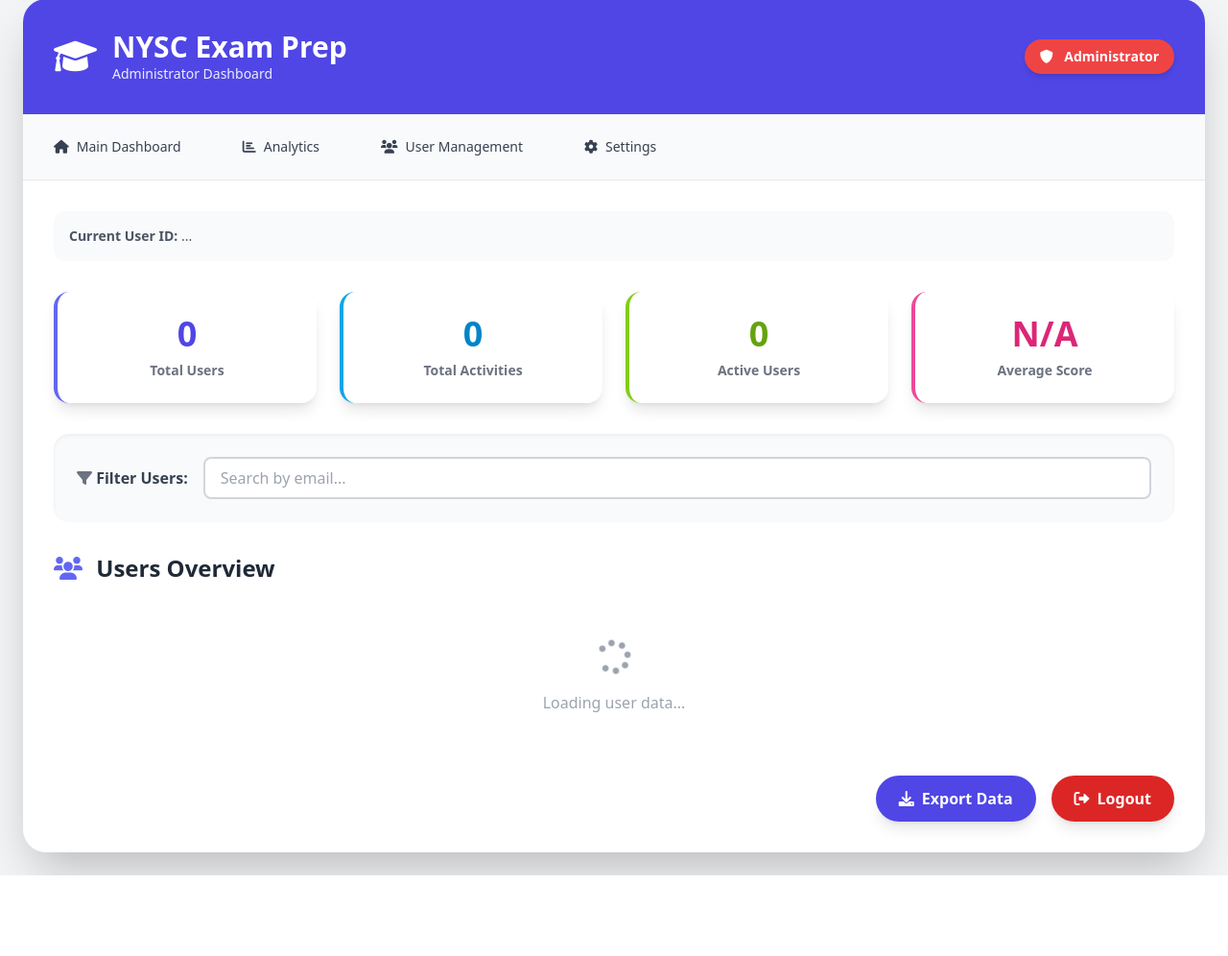
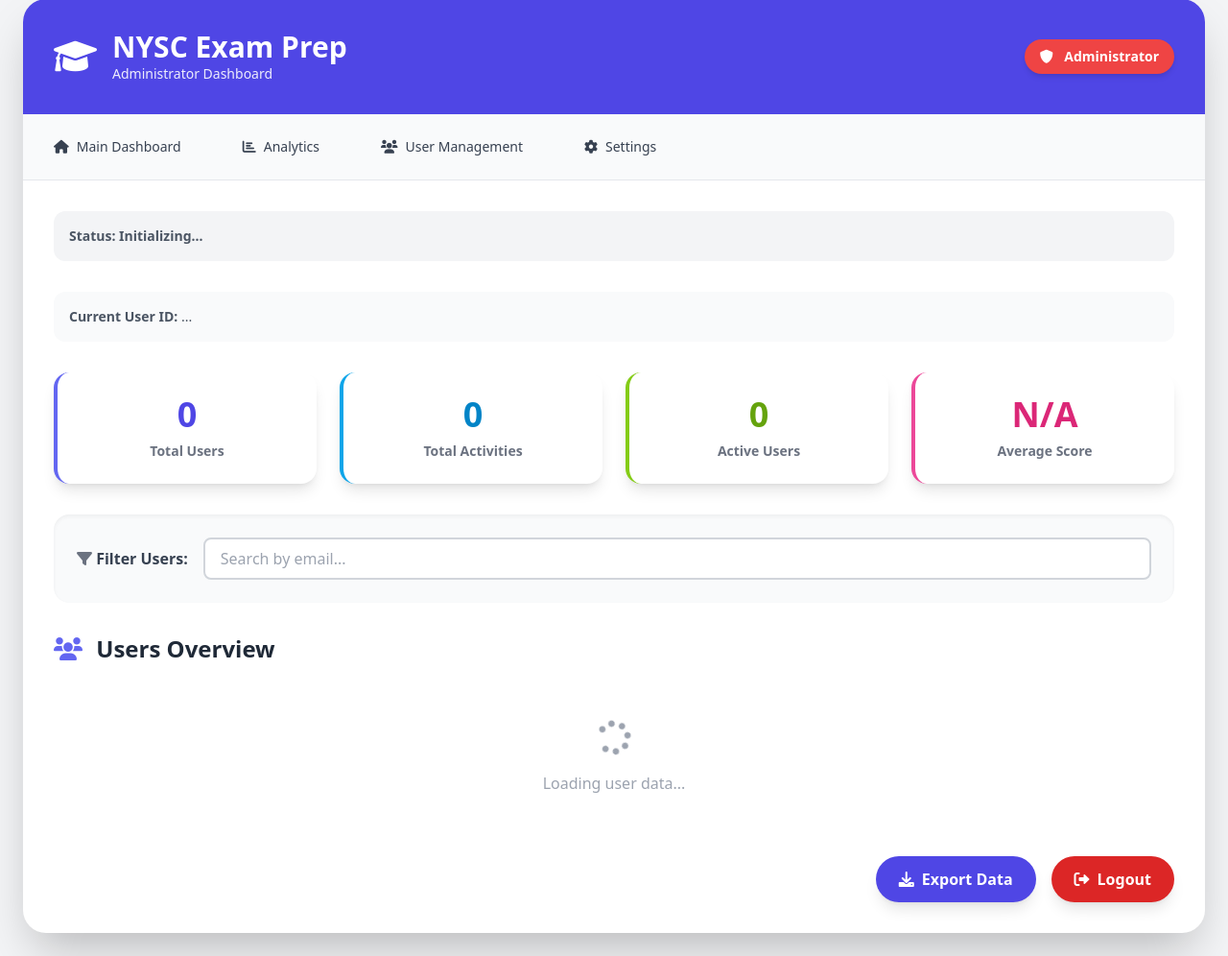
Before and after one commit to winter0019/my_NYSC_exam-102, a Flask app: template templates/admin_dashboard.html in a window 1280 px wide. Shown: the part 25-1021 px from the top of the page at 96% size. Before the commit the page ends 937 px from the top, so only its background shows below. Run offline with Flask 3, Linux system fonts and the light colour scheme; the template is opened without the code that fills it, so the values that code supplies are empty; some libraries are stand-ins or nearby versions.

Commit message:
Update admin_dashboard.html

```diff
--- a/templates/admin_dashboard.html
+++ b/templates/admin_dashboard.html
@@ -6,42 +6,53 @@
     <title>Admin Dashboard - NYSC Exam Prep</title>
     <script src="https://cdn.tailwindcss.com"></script>
     <link href="https://cdnjs.cloudflare.com/ajax/libs/font-awesome/6.0.0/css/all.min.css" rel="stylesheet">
-    <!-- Load Firebase SDKs -->
+    <script>
+      // The `__firebase_config` and `__initial_auth_token` are automatically provided by the environment.
+      // Use a valid default configuration for testing if the environment variables are not set.
+      const firebaseConfig = typeof __firebase_config !== 'undefined' ? JSON.parse(__firebase_config) : {
+          apiKey: "your-api-key", // REPLACE WITH A REAL API KEY FOR TESTING
+          authDomain: "your-project-id.firebaseapp.com",
+          projectId: "your-project-id",
+          storageBucket: "your-project-id.appspot.com",
+          messagingSenderId: "your-sender-id",
+          appId: "your-app-id",
+      };
+      const initialAuthToken = typeof __initial_auth_token !== 'undefined' ? __initial_auth_token : null;
+    </script>
     <script type="module">
       import { initializeApp } from "https://www.gstatic.com/firebasejs/11.6.1/firebase-app.js";
       import { getAuth, signInAnonymously, signInWithCustomToken, onAuthStateChanged, signOut } from "https://www.gstatic.com/firebasejs/11.6.1/firebase-auth.js";
       import { getFirestore, collection, onSnapshot, doc, setLogLevel } from "https://www.gstatic.com/firebasejs/11.6.1/firebase-firestore.js";
 
-      // Set debug logging for Firestore
+      // Set debug logging for Firestore to help with troubleshooting
       setLogLevel('debug');
 
-      // Global variables provided by the environment
-      const appId = typeof __app_id !== 'undefined' ? __app_id : 'default-app-id';
-      const firebaseConfig = typeof __firebase_config !== 'undefined' ? JSON.parse(__firebase_config) : {};
-      const initialAuthToken = typeof __initial_auth_token !== 'undefined' ? __initial_auth_token : null;
-
-      // Initialize Firebase
       let app = null;
       let db = null;
       let auth = null;
-      let currentUserId = null;
       let usersData = {};
 
+      const statusBox = document.getElementById('firebase-status');
+
+      // Check if the provided Firebase config has a valid API key
+      if (!firebaseConfig.apiKey || firebaseConfig.apiKey.length < 5) {
+          statusBox.textContent = 'Status: Error (Invalid API Key)';
+          statusBox.classList.add('bg-red-100', 'text-red-700');
+          console.error("Firebase configuration is invalid. Please provide a valid apiKey.");
+      } else {
           try {
               app = initializeApp(firebaseConfig);
+              auth = getAuth(app);
               db = getFirestore(app);
-          auth = getAuth(app);
-          console.log("Firebase initialized successfully.");
-      } catch (e) {
-          console.error("Failed to initialize Firebase:", e);
-      }
+              statusBox.textContent = 'Status: Connecting...';
 
               // Handle user authentication
               onAuthStateChanged(auth, async (user) => {
                   if (user) {
-              currentUserId = user.uid;
-              console.log("User signed in with UID:", currentUserId);
-              document.getElementById('current-user-id').textContent = currentUserId;
+                      statusBox.textContent = `Status: Connected (User ID: ${user.uid})`;
+                      statusBox.classList.remove('bg-gray-100', 'text-gray-600');
+                      statusBox.classList.add('bg-green-100', 'text-green-700');
+                      document.getElementById('current-user-id').textContent = user.uid;
                       attachFirestoreListener();
                   } else {
                       console.log("No user is signed in. Attempting to authenticate...");
@@ -55,13 +66,21 @@
                           }
                       } catch (error) {
                           console.error("Authentication failed:", error);
+                          statusBox.textContent = 'Status: Auth Error';
+                          statusBox.classList.add('bg-red-100', 'text-red-700');
                       }
                   }
               });
+          } catch (e) {
+              statusBox.textContent = 'Status: Init Error';
+              statusBox.classList.add('bg-red-100', 'text-red-700');
+              console.error("Firebase initialization failed:", e);
+          }
+      }
 
       // Attach real-time Firestore listener
       function attachFirestoreListener() {
-          const usersCollectionPath = `/artifacts/${appId}/public/data/users`;
+          const usersCollectionPath = `/artifacts/${firebaseConfig.projectId}/public/data/users`;
           const q = collection(db, usersCollectionPath);
           onSnapshot(q, (querySnapshot) => {
               console.log("Received new data from Firestore.");
@@ -224,7 +243,7 @@
       function handleLogout() {
           signOut(auth).then(() => {
               console.log("User signed out successfully.");
-              // Can redirect or change UI state here
+              showModal("Logged Out", "You have been successfully logged out.");
           }).catch((error) => {
               console.error("Error signing out:", error);
           });
@@ -281,6 +300,9 @@
 
         <!-- Main Content -->
         <main class="p-8 space-y-8">
+            <div id="firebase-status" class="p-4 rounded-xl text-sm font-semibold bg-gray-100 text-gray-600 transition-colors duration-300">
+              Status: Initializing...
+            </div>
             <div class="p-4 bg-gray-50 rounded-xl text-sm text-gray-600">
               <span class="font-semibold">Current User ID:</span> <span id="current-user-id" class="break-words">...</span>
             </div>
```
Lines whose indentation alone changed are shown as unchanged.
